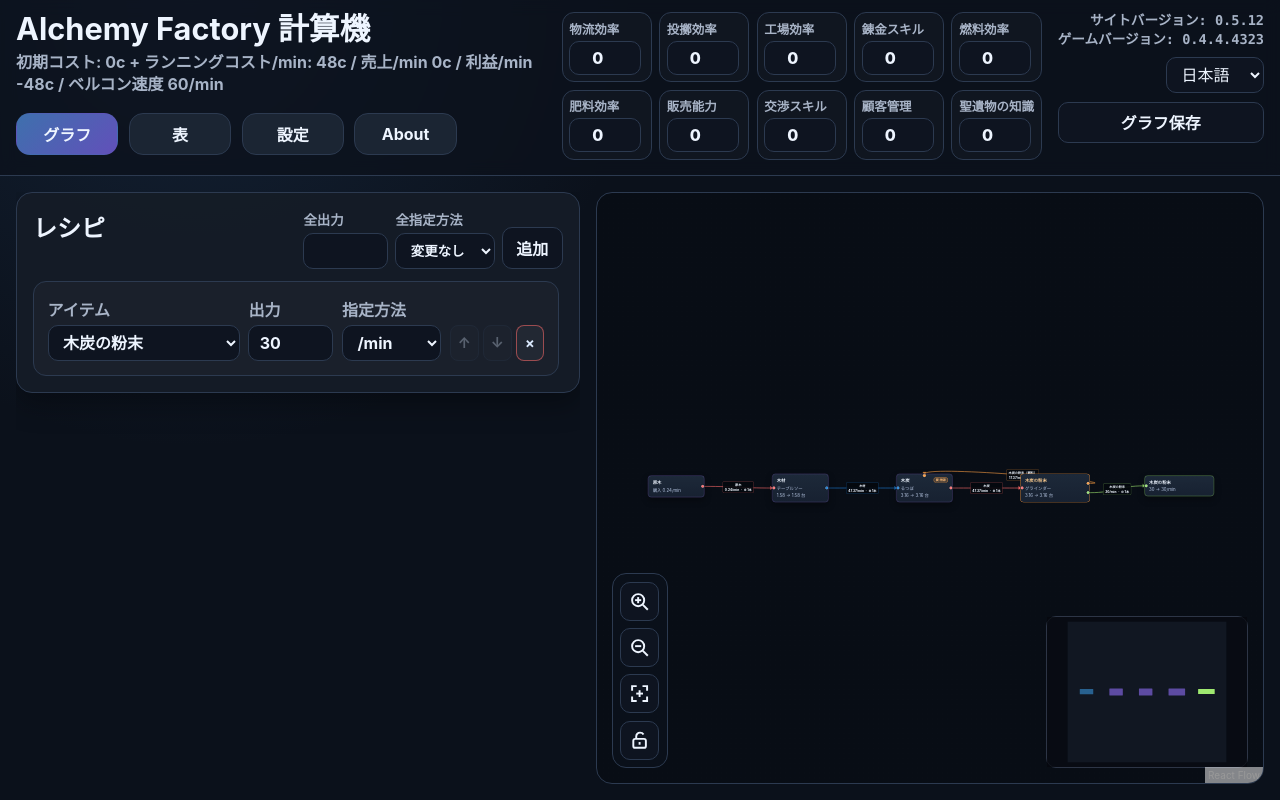
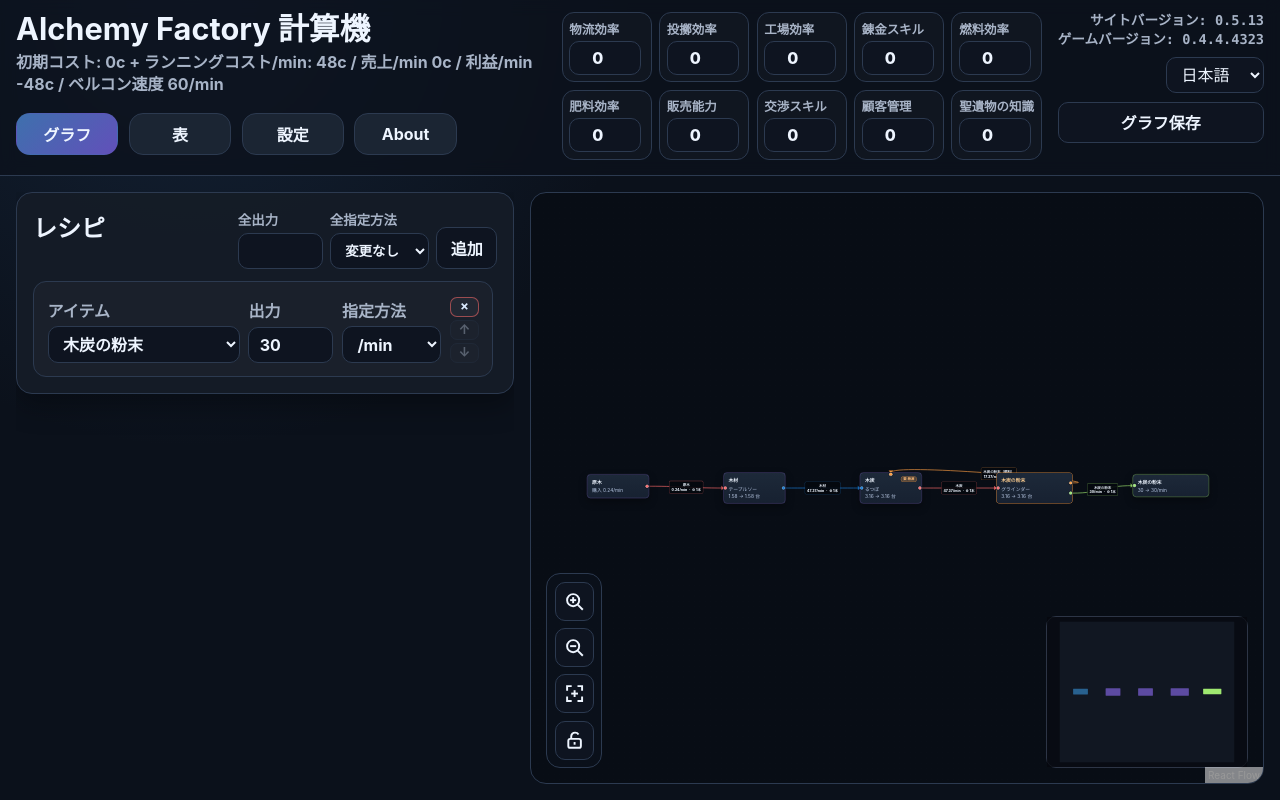
Before and after one commit to spaltfcy/alchemyfactory-calculator, a React (Vite) app: page / in a window 1280 px wide. Built offline with nearby package versions, Linux system fonts and the light colour scheme.

Commit message:
v0.5.13 Fix target action layout and debug target recipes

```diff
--- a/package.json
+++ b/package.json
@@ -1,6 +1,6 @@
 {
   "name": "alchemyfactory-calculator",
-  "version": "0.5.12",
+  "version": "0.5.13",
   "private": true,
   "type": "module",
   "scripts": {
--- a/src/App.tsx
+++ b/src/App.tsx
@@ -13,7 +13,7 @@ import { AboutTab } from './components/AboutTab';
 import { DebugTab } from './components/DebugTab';
 import { formatCopper, formatNumber } from './utils/format';
 
-const APP_VERSION = '0.5.12';
+const APP_VERSION = '0.5.13';
 const GAME_VERSION = '0.4.4.4323';
 
 type RuntimeFlags = {
--- a/src/components/DebugTab.tsx
+++ b/src/components/DebugTab.tsx
@@ -292,7 +292,10 @@ export function DebugTab({ lang, state, appVersion, gameVersion }: DebugTabProps
 
   function buildInput(): CalculateInput {
     return {
-      targets: state.targets,
+      targets: state.targets.map((target) => ({
+        ...target,
+        recipeId: state.recipePreferences[target.outputItemId] ?? target.recipeId,
+      })),
       settings: state.settings,
       abilities: state.abilities,
       recipePreferences: state.recipePreferences,
--- a/src/components/TargetEditor.tsx
+++ b/src/components/TargetEditor.tsx
@@ -242,7 +242,16 @@ export function TargetEditor({ lang, targets, onChange }: TargetEditorProps) {
               </select>
             </label>
 
-            <div className="target-card-actions" aria-label={lang === 'ja' ? '並び替えと削除' : 'Sort and remove'}>
+            <div className="target-card-actions" aria-label={lang === 'ja' ? '削除と並び替え' : 'Remove and sort'}>
+              <button
+                type="button"
+                className="target-remove danger"
+                aria-label={removeLabel}
+                title={removeLabel}
+                onClick={() => commitTargets(draftTargets.filter((x) => x.id !== target.id))}
+              >
+                ×
+              </button>
               <button
                 type="button"
                 className="target-order-button"
@@ -263,15 +272,6 @@ export function TargetEditor({ lang, targets, onChange }: TargetEditorProps) {
               >
                 ↓
               </button>
-              <button
-                type="button"
-                className="target-remove danger"
-                aria-label={removeLabel}
-                title={removeLabel}
-                onClick={() => commitTargets(draftTargets.filter((x) => x.id !== target.id))}
-              >
-                ×
-              </button>
             </div>
           </div>
         ))}
--- a/src/styles.css
+++ b/src/styles.css
@@ -1371,13 +1371,14 @@ a {
 .target-card-actions {
   position: static;
   display: flex;
-  gap: 0.25rem;
-  align-items: end;
-  justify-content: flex-end;
+  flex-direction: column;
+  gap: 0.18rem;
+  align-items: stretch;
+  justify-content: flex-start;
   align-self: end;
   right: auto;
   top: auto;
-  min-height: 2.25rem;
+  min-height: auto;
 }
 
 .target-card-actions .target-order-button,
@@ -1386,13 +1387,13 @@ a {
   place-items: center;
   width: 1.8rem;
   min-width: 1.8rem;
-  height: 2.25rem;
-  min-height: 2.25rem;
+  height: 1.25rem;
+  min-height: 1.25rem;
   padding: 0;
-  border-radius: 8px;
+  border-radius: 7px;
   background: rgba(255, 255, 255, 0.04);
   color: #dbeafe;
-  font-size: 0.9rem;
+  font-size: 0.82rem;
   line-height: 1;
 }
 
```
